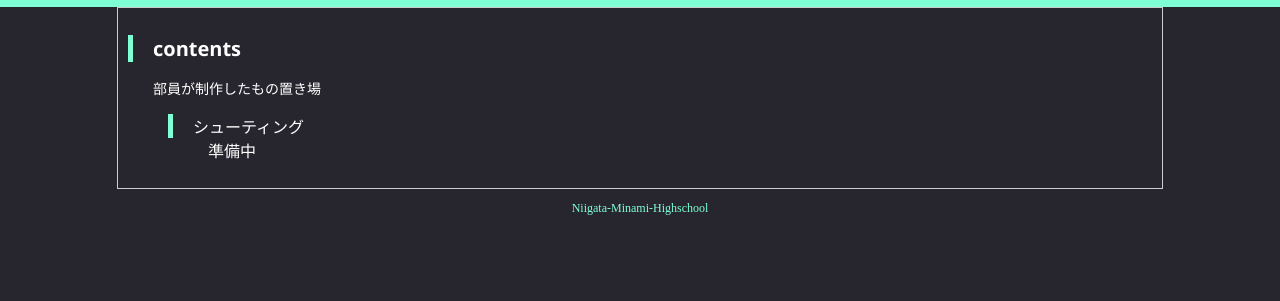
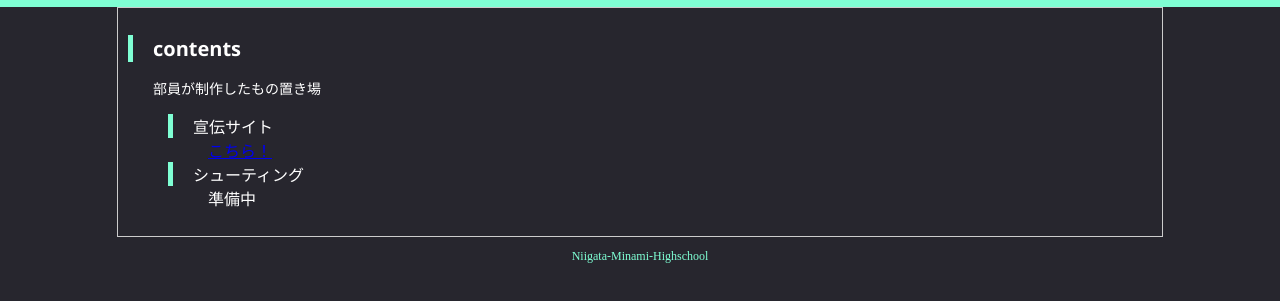
Before and after one commit to denkinigmin/denkinet, a plain HTML site: page rink.html in a window 1280 px wide. Shown: the part 133-434 px from the top of the page. Drawn offline with Linux system fonts and the light colour scheme.

Commit message:
Update rink.html

```diff
--- a/rink.html
+++ b/rink.html
@@ -37,8 +37,11 @@
 
 
             <dl class="about">
+                <dt>宣伝サイト</dt>
+                <dd><a href="https://nigmin.ojaru.jp/">こちら！</a></dd>
                 <dt>シューティング</dt>
                 <dd>準備中</dd>
+
             </dl>
         </div>
     </div>
```
